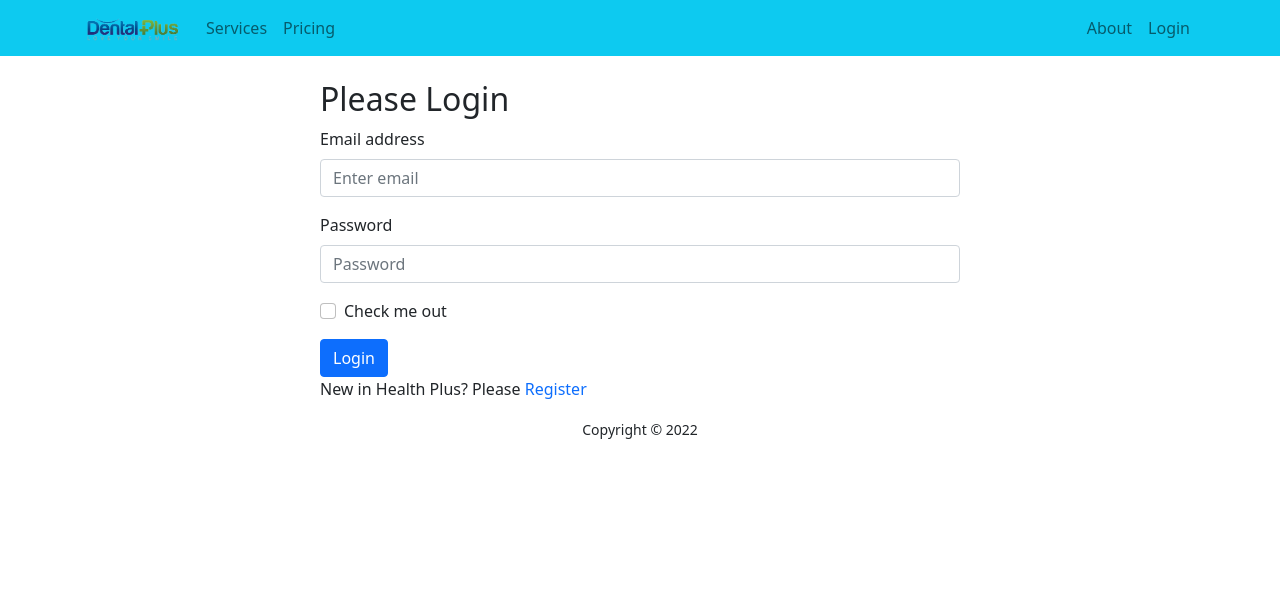
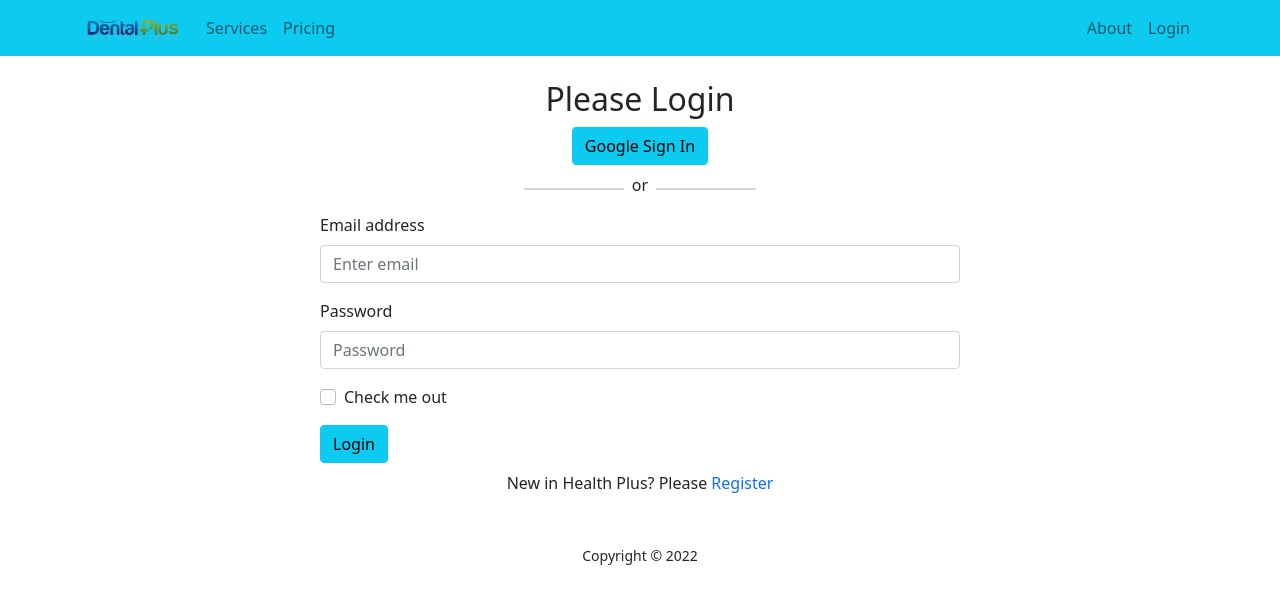
Before and after one commit to md-najmul-haque/dental-health-client-side, a React (Create React App) app: page /login in a window 1280 px wide. Shown: the top 604 px of the page. Built offline with nearby package versions, Linux system fonts and the light colour scheme; no server answers.

Commit message:
google sign in added

```diff
--- a/src/Pages/Home/Registration/Registration.js
+++ b/src/Pages/Home/Registration/Registration.js
@@ -1,7 +1,7 @@
 import React from 'react';
 import { Button, Form } from 'react-bootstrap';
 import { Link } from 'react-router-dom';
-import { useCreateUserWithEmailAndPassword } from 'react-firebase-hooks/auth';
+import { useCreateUserWithEmailAndPassword, useSignInWithGoogle } from 'react-firebase-hooks/auth';
 import auth from '../../../firebase.init';
 
 
@@ -12,34 +12,46 @@ const Register = () => {
         user,
         loading,
         error,
-    ] = useCreateUserWithEmailAndPassword(auth);
+    ] = useCreateUserWithEmailAndPassword(auth, { sendEmailVerification: true });
 
-    const handleSubmit = event => {
+    const handleRegistration = event => {
         event.preventDefault();
         const name = event.target.name.value
         const email = event.target.email.value
         const password = event.target.password.value;
-        console.log(name, email, password)
+        // console.log(name, email, password)
         createUserWithEmailAndPassword(email, password);
+    }
+
+    const [signInWithGoogle] = useSignInWithGoogle(auth);
+
+    const handleSignInWithGoogle = () => {
+        signInWithGoogle();
     }
 
     return (
         <div className='mt-3'>
             <h2 className='text-center'>Please Register</h2>
-            <Form onSubmit={handleSubmit} className='w-50 mx-auto'>
+
+            <div className="d-flex justify-content-center mt-3">
+                <Button onClick={handleSignInWithGoogle} variant="info" type='submit'>Google Sign In</Button>
+            </div>
+
+
+            <Form onSubmit={handleRegistration} className='w-50 mx-auto'>
                 <Form.Group className="mb-3" controlId="formBasicEmail">
                     <Form.Label>Your Name</Form.Label>
-                    <Form.Control type="text" placeholder="Enter your name" required />
+                    <Form.Control type="text" name='name' placeholder="Enter your name" required />
                 </Form.Group>
 
                 <Form.Group className="mb-3" controlId="formBasicEmail">
                     <Form.Label>Email address</Form.Label>
-                    <Form.Control type="email" placeholder="Enter email" required />
+                    <Form.Control type="email" name='email' placeholder="Enter email" required />
                 </Form.Group>
 
                 <Form.Group className="mb-3" controlId="formBasicPassword">
                     <Form.Label>Password</Form.Label>
-                    <Form.Control type="password" placeholder="Password" required />
+                    <Form.Control type="password" name='password' placeholder="Password" required />
                 </Form.Group>
                 <Form.Group className="mb-3" controlId="formBasicCheckbox">
                     <Form.Check type="checkbox" label="Check me out" />
--- /dev/null
+++ b/src/Pages/Login/Login.css
@@ -0,0 +1,7 @@
+.blank-div {
+    width: 100px;
+    height: 1px;
+    border: 1px solid lightgrey;
+
+
+}
--- a/src/Pages/Login/Login.js
+++ b/src/Pages/Login/Login.js
@@ -2,10 +2,15 @@ import React from 'react';
 import { Button, Form } from 'react-bootstrap';
 import { Link } from 'react-router-dom';
 import auth from '../../firebase.init';
-import { useSignInWithEmailAndPassword } from 'react-firebase-hooks/auth';
+import { useAuthState, useSignInWithEmailAndPassword } from 'react-firebase-hooks/auth';
+import { useSignInWithGoogle } from 'react-firebase-hooks/auth';
+import './Login.css'
+
+
 
 
 const Login = () => {
+
     const [
         signInWithEmailAndPassword,
         user,
@@ -14,35 +19,53 @@ const Login = () => {
     ] = useSignInWithEmailAndPassword(auth);
 
 
-    const onSubmit = event => {
+    const handleSignIn = event => {
         event.preventDefault();
         const email = event.target.email.value;
         const password = event.target.password.value;
         signInWithEmailAndPassword(email, password)
     }
+    // const [user] = useAuthState(auth);
+
+    const [signInWithGoogle] = useSignInWithGoogle(auth);
+
+    const handleSignInWithGoogle = () => {
+
+        signInWithGoogle();
+    }
 
     return (
         <div className='w-50 mt-4 mx-auto'>
-            <h2> Please Login</h2>
-            <Form onSubmit='onSubmit'>
+            <h2 className='text-center'> Please Login</h2>
+
+            <div className="d-flex justify-content-center mt-2">
+                <Button onClick={handleSignInWithGoogle} variant="info" type='submit'>Google Sign In</Button>
+            </div>
+            <div className='d-flex justify-content-center align-items-center'>
+                <div className='blank-div'></div> <p className='px-2 mt-2'>or</p> <div className='blank-div'></div>
+            </div>
+            <Form onSubmit={handleSignIn}>
+
                 <Form.Group className="mb-3" controlId="formBasicEmail">
                     <Form.Label>Email address</Form.Label>
-                    <Form.Control type="email" placeholder="Enter email" required />
+                    <Form.Control type="email" name='email' placeholder="Enter email" required />
                 </Form.Group>
 
                 <Form.Group className="mb-3" controlId="formBasicPassword">
                     <Form.Label>Password</Form.Label>
-                    <Form.Control type="password" placeholder="Password" required />
+                    <Form.Control type="password" name='password' placeholder="Password" required />
                 </Form.Group>
                 <Form.Group className="mb-3" controlId="formBasicCheckbox">
                     <Form.Check type="checkbox" label="Check me out" />
                 </Form.Group>
 
-                <Button variant="primary" type="submit">
+
+                <Button variant="info" type="submit">
                     Login
                 </Button>
+
             </Form>
-            <p>New in Health Plus? Please <Link className='text-decoration-none my-2' to='/register'>Register</Link></p>
+            <p className='my-2 text-center'>New in Health Plus? Please <Link className='text-decoration-none' to='/register'>Register</Link></p>
 
         </div >
     );
--- a/src/Pages/Shared/Footer/Footer.js
+++ b/src/Pages/Shared/Footer/Footer.js
@@ -4,7 +4,7 @@ const Footer = () => {
 
     return (
         <div>
-            <p className='text-center'><small>Copyright &copy; {new Date().getFullYear()} </small></p>
+            <p className='text-center mt-5'><small>Copyright &copy; {new Date().getFullYear()} </small></p>
 
         </div>
     );
--- a/src/Pages/Shared/Header/Header.js
+++ b/src/Pages/Shared/Header/Header.js
@@ -1,12 +1,24 @@
+import { signOut } from 'firebase/auth';
 import React from 'react';
-import { Container, Nav, Navbar } from 'react-bootstrap';
-import { Link } from 'react-router-dom';
+import { Button, Container, Nav, Navbar } from 'react-bootstrap';
+import { useAuthState } from 'react-firebase-hooks/auth';
+import { Link, useNavigate } from 'react-router-dom';
+import auth from '../../../firebase.init';
 import logo from '../../../images/logo/logo.png'
 import './Header.css'
 
 const Header = () => {
+
+    const [user] = useAuthState(auth);
+    const navigate = useNavigate();
+
+
+    const handleSignOut = () => {
+        signOut(auth);
+        navigate('/login');
+    }
     return (
-        <Navbar collapseOnSelect className='' expand="lg" sticky='top' bg="info" variant="light">
+        <Navbar collapseOnSelect expand="lg" sticky='top' bg="info" variant="light">
             <Container>
                 <Navbar.Brand href="Home#home">
                     <img className='logo' src={logo} alt="" />
@@ -19,9 +31,11 @@ const Header = () => {
                     </Nav>
                     <Nav>
                         <Nav.Link href="home#about">About</Nav.Link>
-                        <Nav.Link eventKey={2} as={Link} to="/login">
-                            Login
-                        </Nav.Link>
+                        {
+                            user ? <Button className='text-decoration-none text-dark' onClick={handleSignOut} variant='link'>Sing Out</Button> : <Nav.Link eventKey={2} as={Link} to="/login">
+                                Login
+                            </Nav.Link>
+                        }
                     </Nav>
                 </Navbar.Collapse>
             </Container>
```
